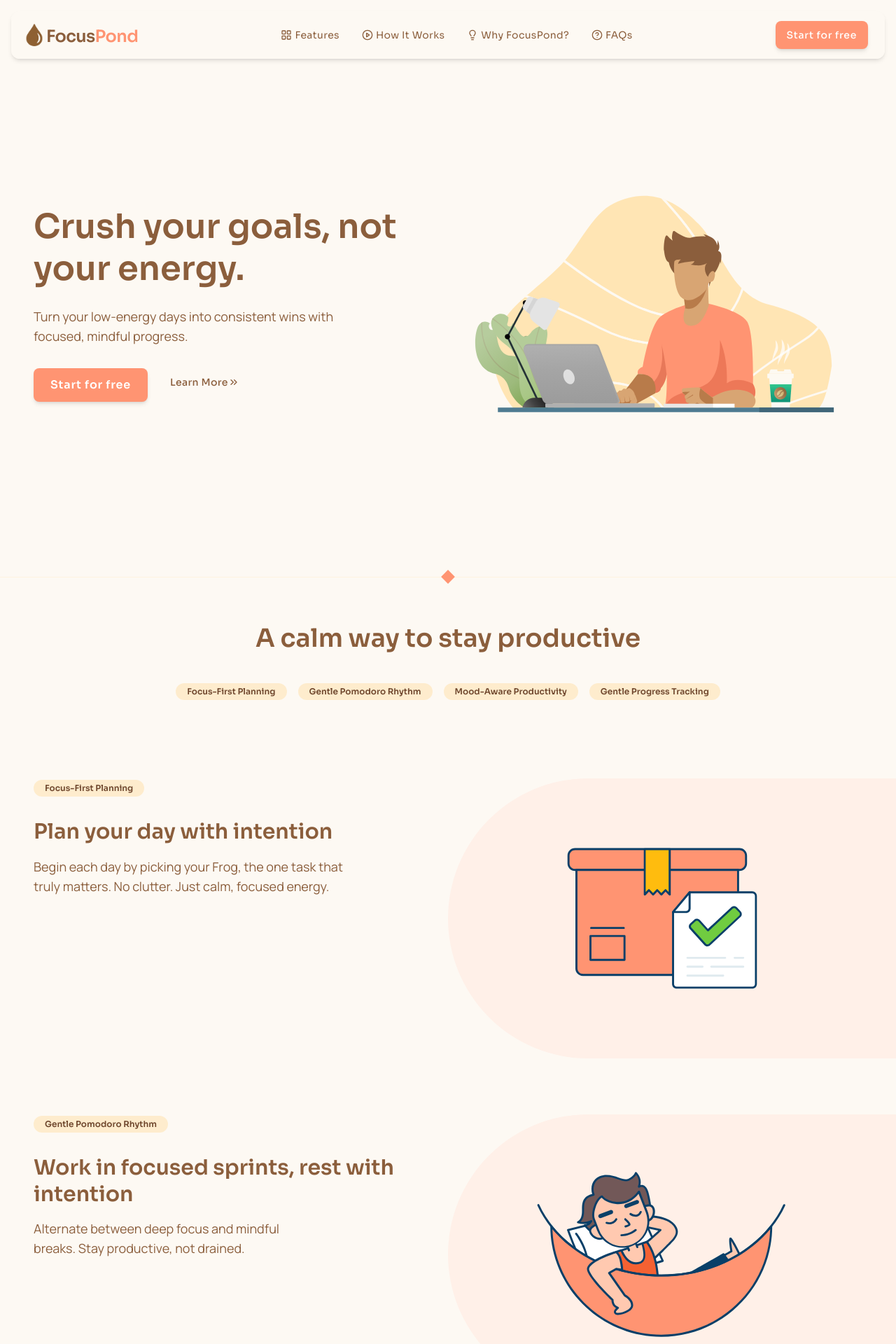
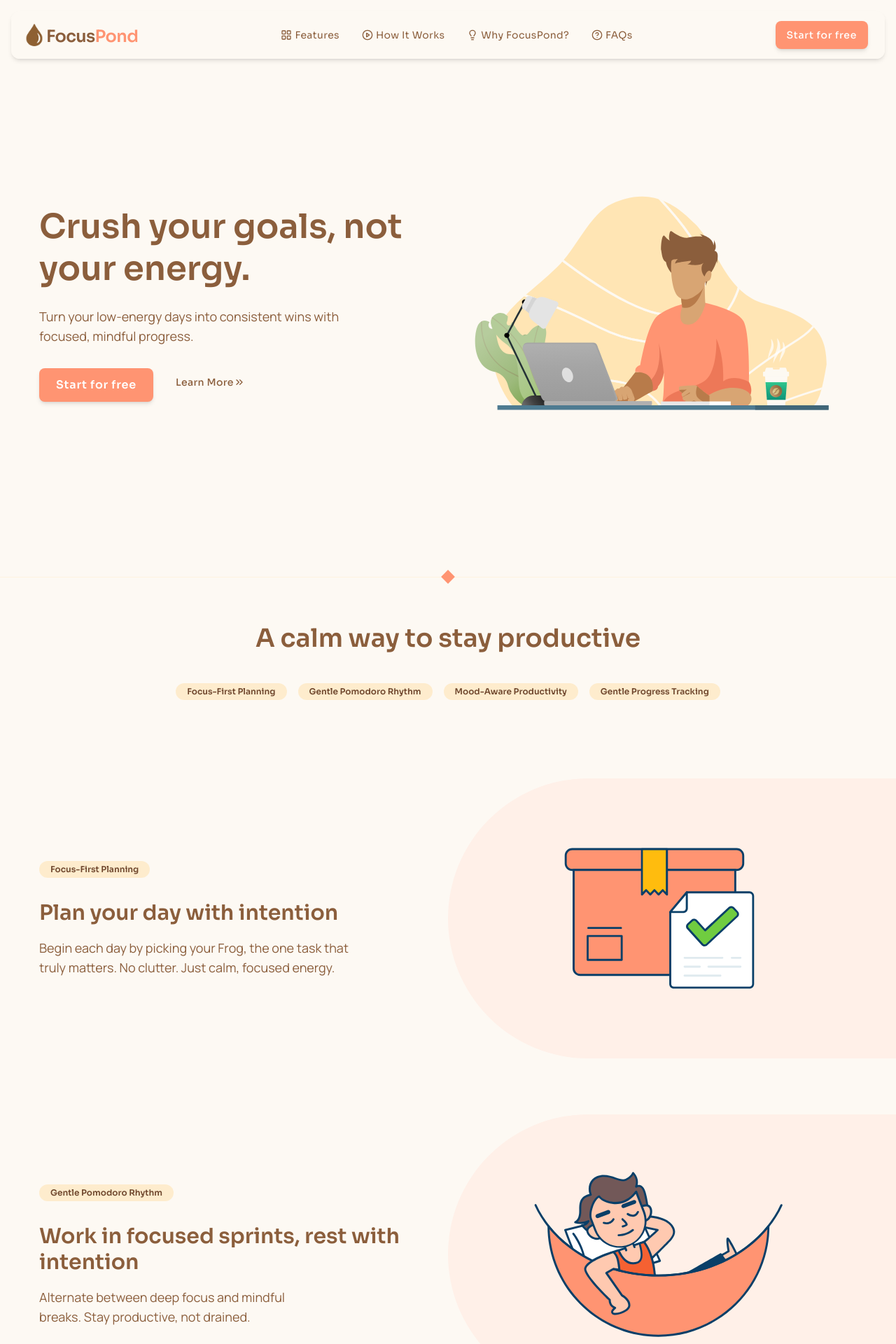
Before and after one commit to liannmaka/Focuspond, a Next.js app: page / in a window 1280 px wide. Shown: the top 1920 px of the page at 70% size. Built offline with nearby package versions, Linux system fonts and the light colour scheme.

Commit message:
chore: updated css file

```diff
--- a/src/app/(landing-page)/_components/Benefits.tsx
+++ b/src/app/(landing-page)/_components/Benefits.tsx
@@ -32,7 +32,7 @@ const StickyScrollBenefits = () => {
                          rounded-tl-full rounded-bl-full z-0"
               aria-hidden="true"
             />
-            <div className="content-center grid gap-y-5 lg:grid-cols-2  lg:gap-x-10 relative z-10">
+            <div className="content-center grid gap-y-5 lg:grid-cols-2  lg:gap-x-10 relative z-10 items-center">
               {/* Left: Text column*/}
               <div>
                 <Badge title={badge} />
--- a/src/styles/globals.css
+++ b/src/styles/globals.css
@@ -37,7 +37,7 @@
 }
 
 @utility content-center {
-  @apply container mx-auto px-7 lg:px-12;
+  @apply container mx-auto px-7 lg:px-14;
 }
 
 @utility flex-center {
```
